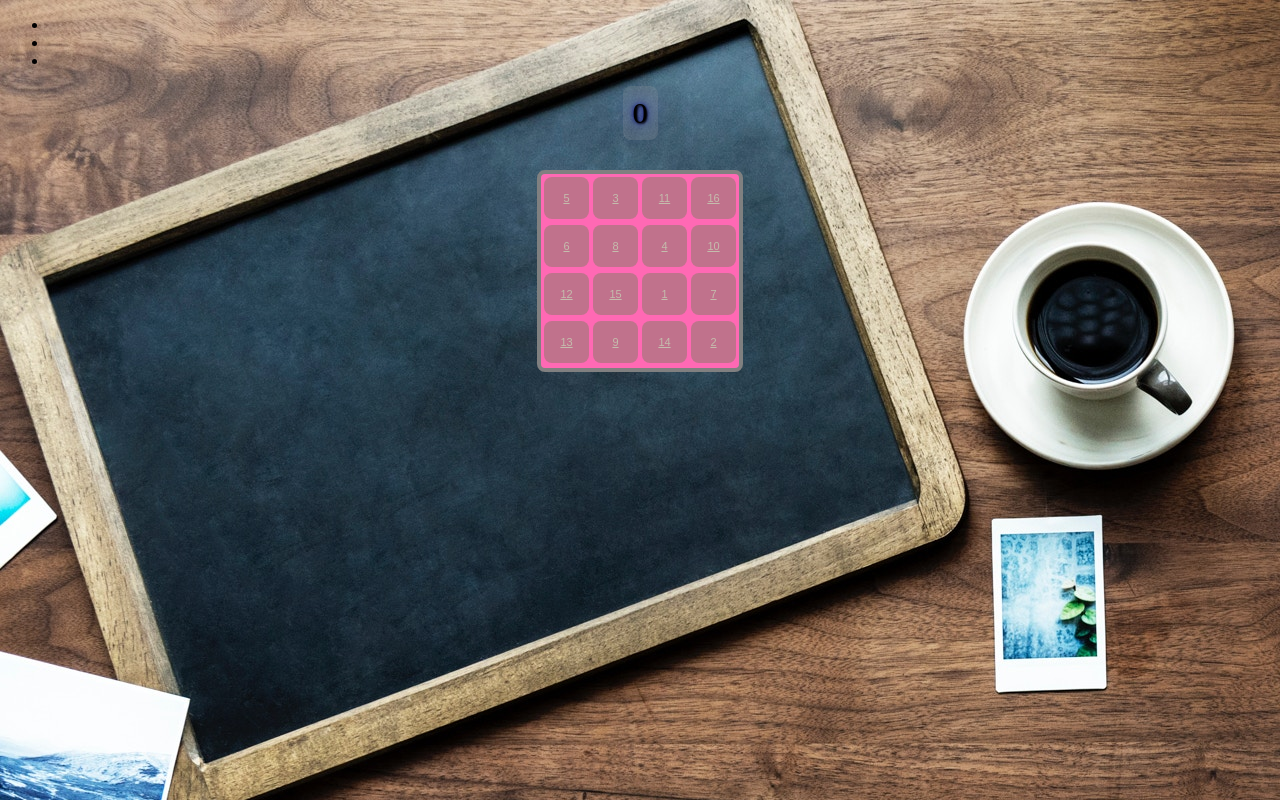
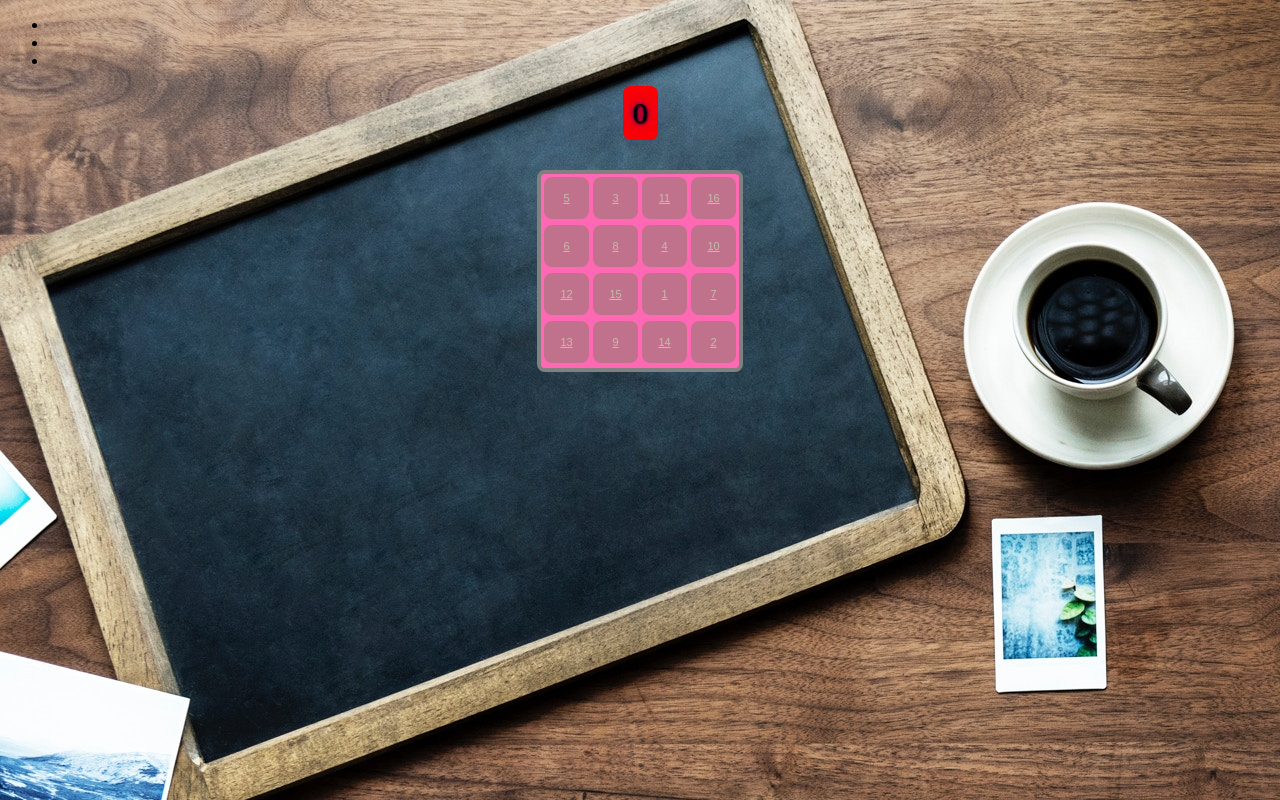
Before and after one commit to DinHazan/touchNums, a plain HTML site: page index.html in a window 1280 px wide. Drawn offline with Linux system fonts and the light colour scheme.

Commit message:
timer color

```diff
--- a/css/main.css
+++ b/css/main.css
@@ -39,7 +39,8 @@ button {
 }
 .timer {
     position: relative;
-    background-color: rgba(169, 169, 169, 0.199);
+    /* background-color: rgba(169, 169, 169, 0.199); */
+    background-color: red;
     font-size: 30px;
     color: black;
     max-width: fit-content;
```
